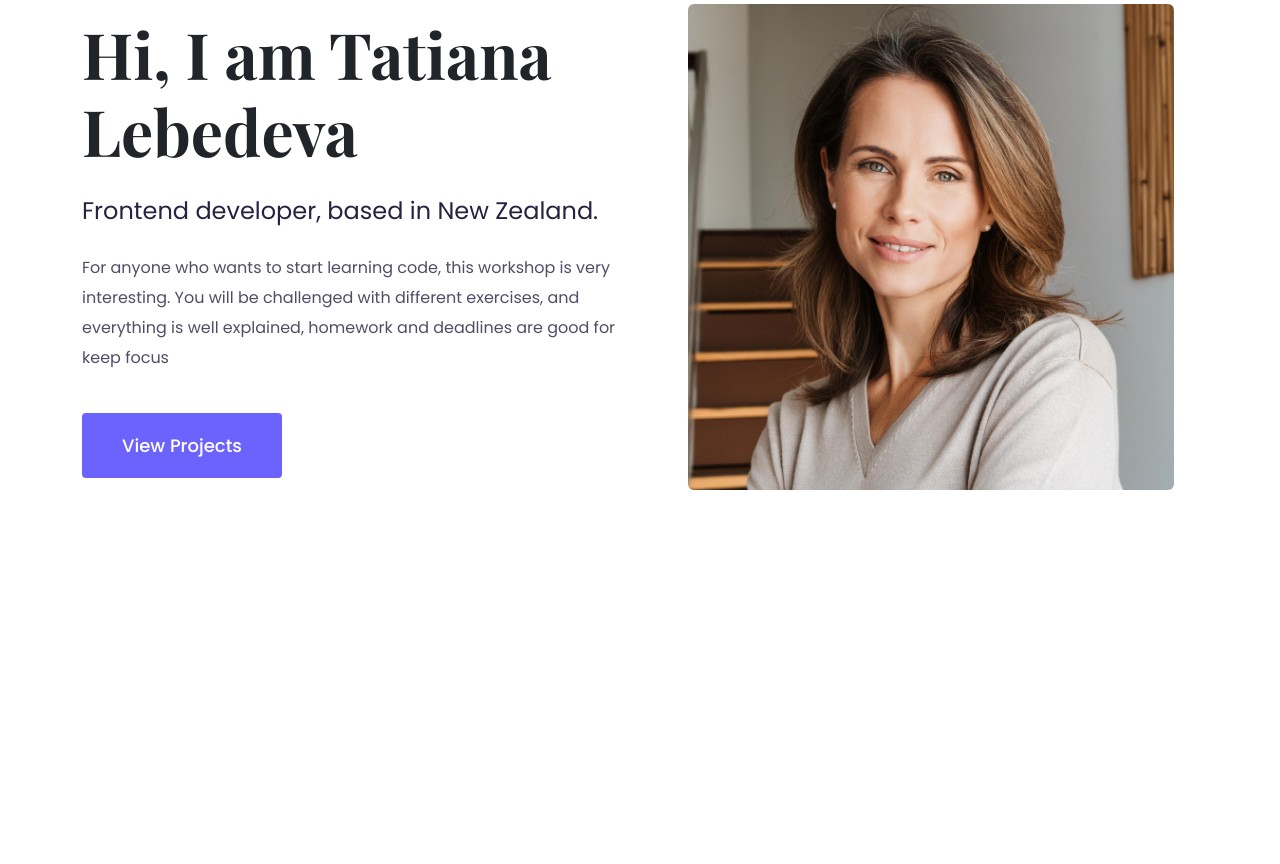
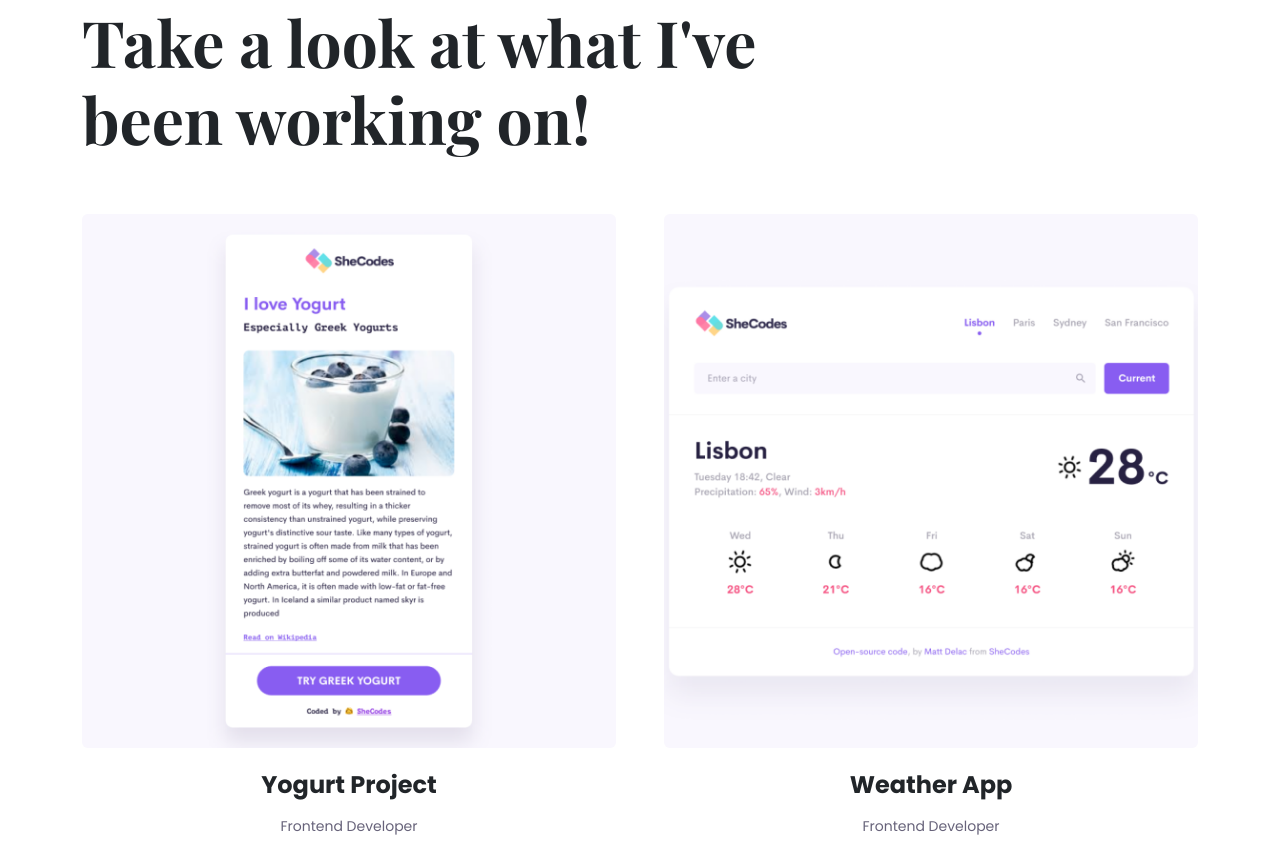
Before and after one commit to swanovna/portfolio-test, a plain HTML site: page projects.html in a window 1280 px wide. Shown: the part 236-1100 px from the top of the page. Before the commit the page ends 966 px from the top, so only its background shows below. Drawn offline with nearby package versions, Linux system fonts and the light colour scheme.

Commit message:
Project page added

```diff
--- a/about.html
+++ b/projects.html
@@ -29,28 +29,54 @@
       src="https://kit.fontawesome.com/02d2bd649d.js"
       crossorigin="anonymous"
     ></script>
-    <title>About Me</title>
+    <title>Project Portfolio</title>
   </head>
   <body>
     <div class="container">
-      <div class="row hero-about gx-5 d-flex align-items-center">
+      <div class="row hero-projects gx-5 d-flex align-items-center mb-5">
+        <div class="about col-lg-8">
+          <h1>Take a look at what I've been working on!</h1>
+        </div>
+        <div class="col-lg-4"></div>
+      </div>
+      <div class="row gx-5 d-flex align-items-center mb-5 about-projects">
         <div class="col-lg-6">
-          <h1>Hi, I am Tatiana Lebedeva</h1>
-          <h2 class="mt-4 mb-4">Frontend developer, based in New Zealand.</h2>
-          <p>
-            For anyone who wants to start learning code, this workshop is very
-            interesting. You will be challenged with different exercises, and
-            everything is well explained, homework and deadlines are good for
-            keep focus
-          </p>
-          <a href="#" class="btn btn-branding mt-4">View Projects</a>
-        </div>
-        <div class="col-lg-6 d-none d-lg-block ps-5 pe-5">
           <img
-            src="images/portrait.jpg"
-            alt="Tatiana Lebedeva"
+            src="images/yogurt.png"
+            alt="Yogurt Project"
             class="img-fluid rounded"
           />
+          <h2>Yogurt Project</h2>
+          <p>Frontend Developer</p>
+        </div>
+        <div class="col-lg-6">
+          <img
+            src="images/weather app.png"
+            alt="Weather App"
+            class="img-fluid rounded"
+          />
+          <h2>Weather App</h2>
+          <p>Frontend Developer</p>
+        </div>
+      </div>
+      <div class="row gx-5 d-flex align-items-center mb-5 about-projects">
+        <div class="col-lg-6">
+          <img
+            src="images/dictionary app.png"
+            alt="Dictionary"
+            class="img-fluid rounded"
+          />
+          <h2>Dictionary</h2>
+          <p>Frontend Developer</p>
+        </div>
+        <div class="col-lg-6">
+          <img
+            src="images/translation.png"
+            alt="Translation"
+            class="img-fluid rounded"
+          />
+          <h2>Translation</h2>
+          <p>Frontend Developer</p>
         </div>
       </div>
     </div>
--- a/styles/portfolio.css
+++ b/styles/portfolio.css
@@ -15,6 +15,10 @@ h3 {
   font-family: var(--default-headline-font);
 }
 
+h1 {
+  font-size: 64px;
+}
+
 h2 {
   font-size: 64px;
 }
@@ -26,6 +30,25 @@ p {
   color: var(--default-text-color);
   opacity: 80%;
   line-height: 30px;
+}
+
+.about-projects h2 {
+  font-family: var(--default-font-family);
+  font-weight: 700;
+  font-size: 24px;
+  line-height: 1.5;
+  text-align: center;
+  margin-top: 1.2rem;
+}
+
+.about-projects p {
+  font-family: var(--default-font-family);
+  font-weight: 400;
+  font-size: 14px;
+  color: var(--default-text-color);
+  opacity: 70%;
+  line-height: 30px;
+  text-align: center;
 }
 
 .hero {
@@ -58,16 +81,16 @@ p {
   padding-bottom: 15rem;
 }
 
-.hero-about h1 {
-  font-size: 64px;
-}
-
 .hero-about h2 {
   font-family: var(--default-font-family);
   font-weight: 400;
   font-size: 24px;
   color: var(--default-text-color);
   line-height: 1.5;
+}
+
+.hero-projects {
+  padding-top: 15rem;
 }
 
 .btn-branding {
```
Also changed, not shown: images/portrait.png (added), images/translation.png (added), 1 other file.
